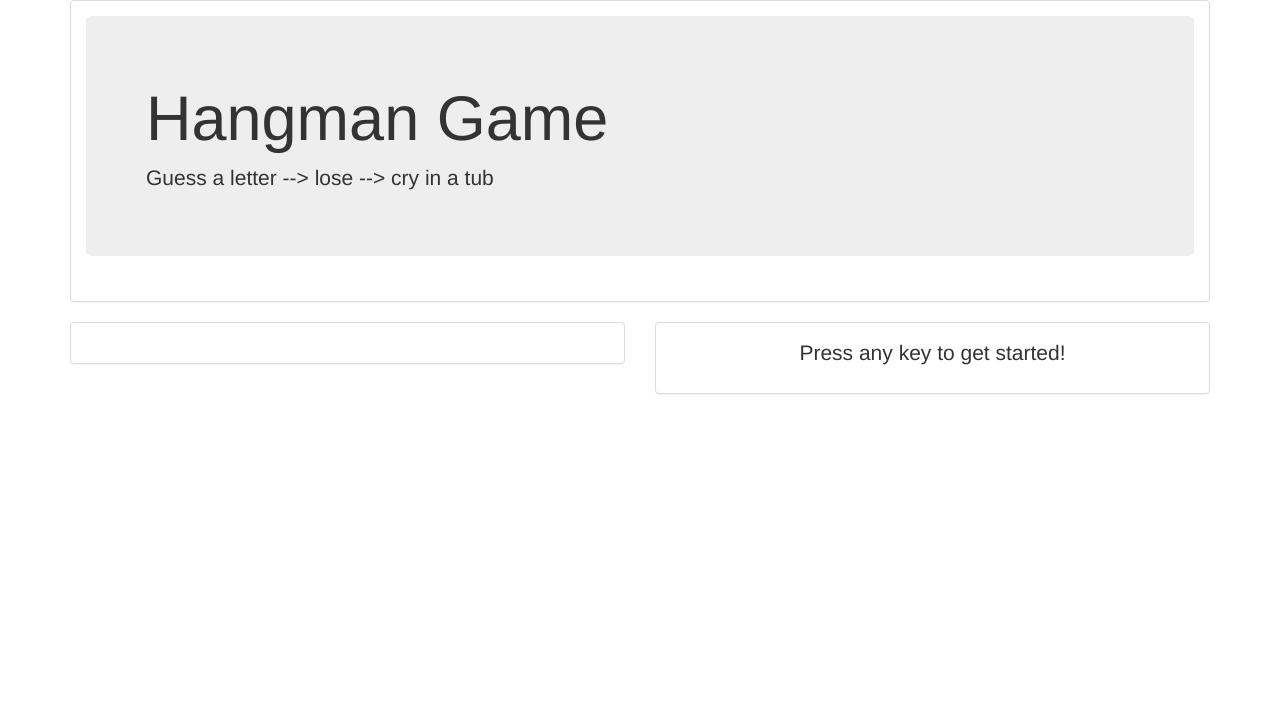
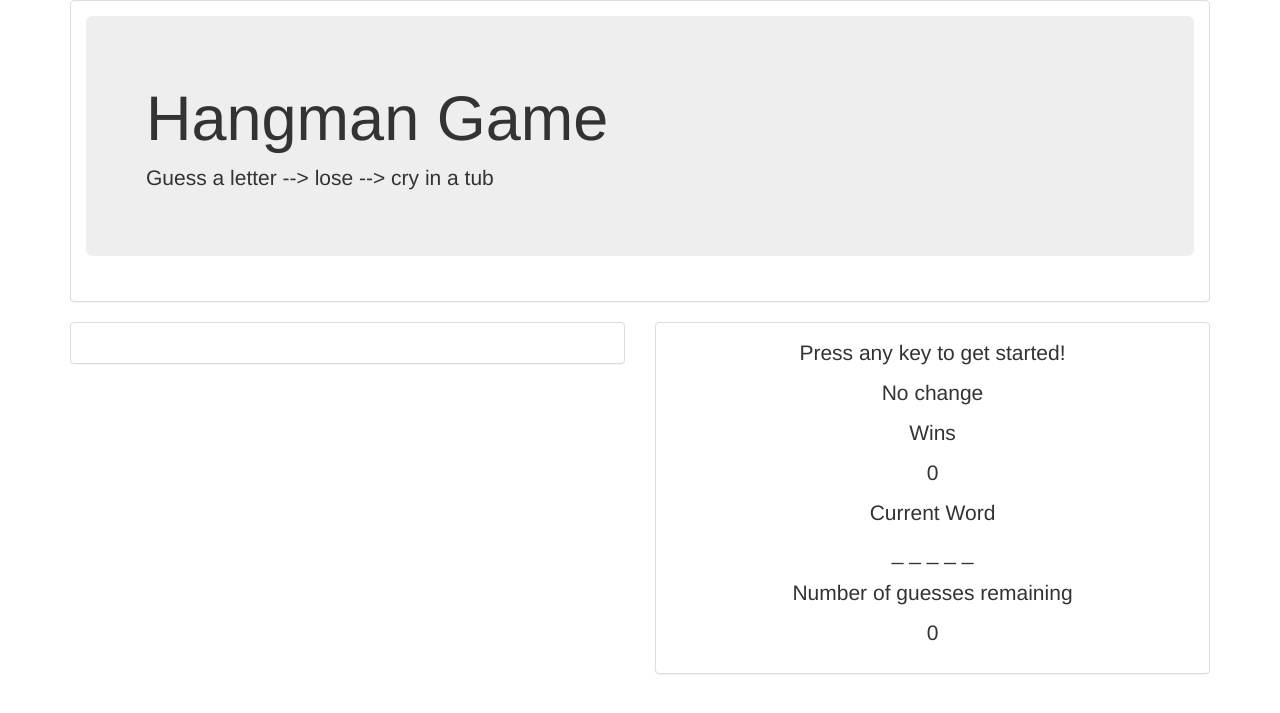
Before and after one commit to CodingKaiser/Hangman-Game, a PHP site: page / in a window 1280 px wide. Shown: the top 713 px of the page. Run offline with PHP 8.4, Linux system fonts and the light colour scheme.

Commit message:
Added basic layout elements, hooked up event-listener

```diff
--- a/assets/css/style.css
+++ b/assets/css/style.css
@@ -2,7 +2,7 @@ html, body, .container {
 	height: 100%
 }
 
-.instructions {
+.game-text {
+	font-size: 1.5em;
 	text-align: center;
-	font-size: 1.5em;
 }
--- /dev/null
+++ b/assets/javascript/game.js
@@ -0,0 +1,7 @@
+var count = 0;
+
+$(document).keypress(function(e) {
+	console.log("Key pressed");
+	count += 1;
+	$("#solution").text("" + count);
+});
--- a/index.html
+++ b/index.html
@@ -42,7 +42,16 @@
 			<div class="col-md-6">
 				<div class="panel panel-default">
 					<div class="panel-body">
-						<p class="instructions">Press any key to get started!</p>
+						<p class="game-text">Press any key to get started!</p>
+						<p id="solution" class="game-text">
+							No change
+						</p>
+						<p class="game-text">Wins</p>
+						<p id="win-number" class="game-text">0</p>
+						<p class="game-text">Current Word</p>
+						<p class="game-text">_ _ _ _ _</p>
+						<p class="game-text">Number of guesses remaining</p>
+						<p id="guess-number" class="game-text">0</p>
 					</div>
 				</div>
 			</div>
```
